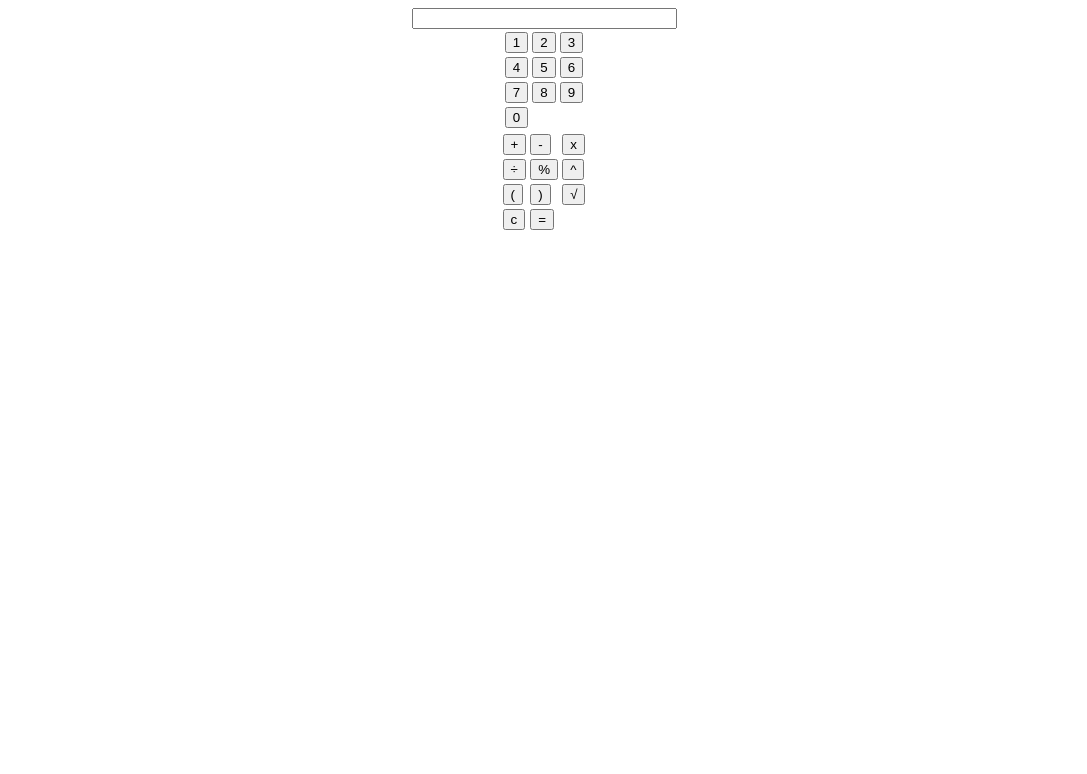
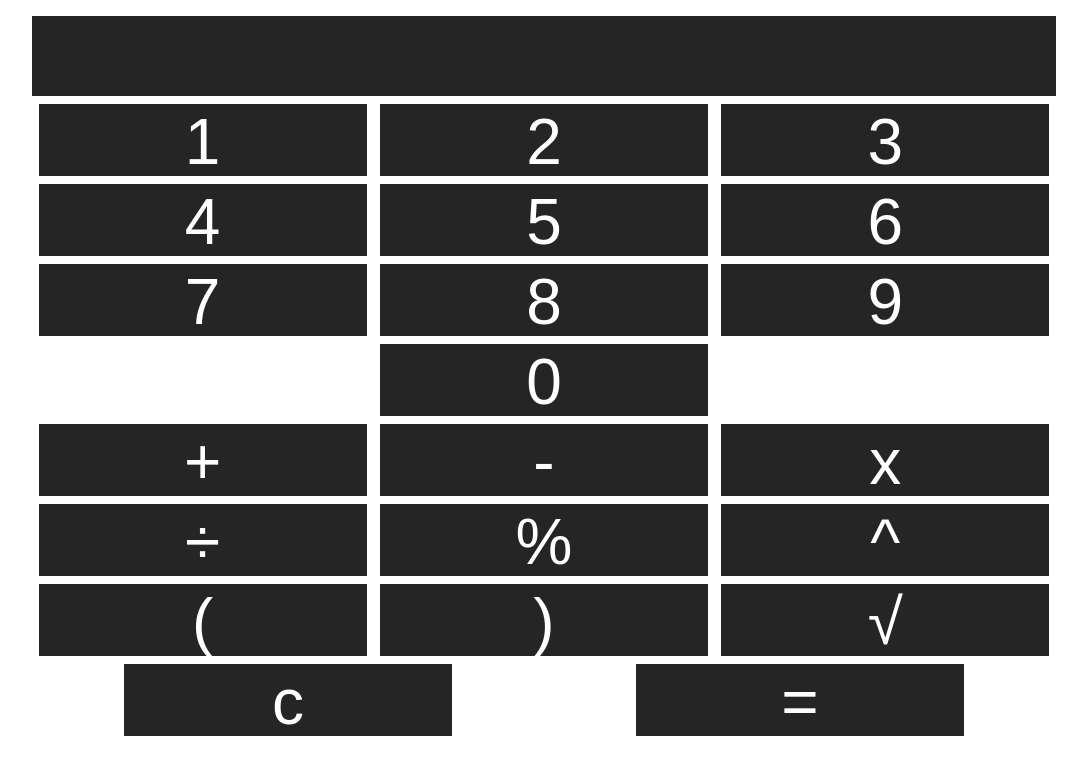
Before and after one commit to iamzr/js-calculator, a plain HTML site: page index.html in a window 1280 px wide. Shown: the whole page, without its empty margins (96-1183 px from the left). Drawn offline with Linux system fonts and the light colour scheme.

Commit message:
Added css

```diff
--- a/index.html
+++ b/index.html
@@ -2,10 +2,15 @@
 <html>
   <head>
     <title>Calc</title>
+    <link
+      rel="css-reset"
+      href="https://meyerweb.com/eric/tools/css/reset/reset.css"
+    />
+    <link rel="stylesheet" href="styles.css" />
     <script>
       function myFunction(clickedId) {
         document.calc.result.value += clickedId;
-        console.log(document.calc.result.value)
+        console.log(document.calc.result.value);
       }
       function Clear() {
         document.calc.result.value = "";
@@ -13,12 +18,11 @@
       function compute() {
         try {
           var inp = eval(document.calc.result.value);
-          if (isNaN(inp))
-          {
-            throw new Error
+          if (isNaN(inp)) {
+            throw new Error();
           }
           if (!isFinite(inp)) {
-            throw new Error
+            throw new Error();
           }
           document.calc.result.value = inp;
         } catch (err) {
@@ -27,133 +31,51 @@
       }
       function sqrt(input) {
         try {
-        return Math.sqrt(input);
+          return Math.sqrt(input);
         } catch (err) {
-          return err
+          return err;
         }
       }
     </script>
   </head>
   <body>
-    <center>
+    <div class="container">
       <form name="calc">
-        <input type="text" name="result" size="30px" readonly />
+        <input
+          class="calc-screen"
+          type="text"
+          name="result"
+          size="30px"
+          readonly
+        />
       </form>
-      <table>
-        <tr>
-          <td>
-            <button type="button" id="1" onclick="myFunction(this.id)">
-              1
-            </button>
-          </td>
-          <td>
-            <button type="button" id="2" onclick="myFunction(this.id)">
-              2
-            </button>
-          </td>
-          <td>
-            <button type="button" id="3" onclick="myFunction(this.id)">
-              3
-            </button>
-          </td>
-        </tr>
-        <tr>
-          <td>
-            <button type="button" id="4" onclick="myFunction(this.id)">
-              4
-            </button>
-          </td>
-          <td>
-            <button type="button" id="5" onclick="myFunction(this.id)">
-              5
-            </button>
-          </td>
-          <td>
-            <button type="button" id="6" onclick="myFunction(this.id)">
-              6
-            </button>
-          </td>
-        </tr>
-        <tr>
-          <td>
-            <button type="button" id="7" onclick="myFunction(this.id)">
-              7
-            </button>
-          </td>
-          <td>
-            <button type="button" id="8" onclick="myFunction(this.id)">
-              8
-            </button>
-          </td>
-          <td>
-            <button type="button" id="9" onclick="myFunction(this.id)">
-              9
-            </button>
-          </td>
-        </tr>
-        <tr>
-          <td>
-            <button type="button" id="0" onclick="myFunction(this.id)">
-              0
-            </button>
-          </td>
-
-      </table>
-      <table>
-        <tr>
-          <td>
-            <button type="button" id="+" onclick="myFunction(this.id)">
-              +
-            </button>
-          </td>
-          <td>
-            <button type="button" id="-" onclick="myFunction(this.id)">
-              -
-            </button>
-          </td>
-          <td>
-            <button type="button" id="*" onclick="myFunction(this.id)">
-              x
-            </button>
-          </td>
-
-        </tr>
-<tr>
-          <td>
-            <button type="button" id="/" onclick="myFunction(this.id)">
-              ÷
-            </button>
-          </td>
-          <td>
-            <button type="button" id="%" onclick="myFunction(this.id)">
-              %
-            </button>
-          </td>
-          <td>
-            <button type="button" id="**" onclick="myFunction(this.id)">
-              ^
-            </button>
-          </td>
-</tr>
-<tr>
-          <td>
-            <button type="button" id="(" onclick="myFunction(this.id)">
-              (
-            </button>
-          </td>
-          <td>
-            <button type="button" id=")" onclick="myFunction(this.id)">
-              )
-            </button>
-          </td>
-
-        <td><button type="button" id="sqrt(" onclick="myFunction(this.id)">√</button></td>
-</tr>
-        </tr>
-      <td><button type="button" id="CLEAR" onclick="Clear()">c</button></td>
-      <td><button type="button" id="ANS" onclick="compute()">=</button></td>
-
-</table>
-    </center>
+      <div class="grid">
+        <button type="button" id="1" onclick="myFunction(this.id)">1</button>
+        <button type="button" id="2" onclick="myFunction(this.id)">2</button>
+        <button type="button" id="3" onclick="myFunction(this.id)">3</button>
+        <button type="button" id="4" onclick="myFunction(this.id)">4</button>
+        <button type="button" id="5" onclick="myFunction(this.id)">5</button>
+        <button type="button" id="6" onclick="myFunction(this.id)">6</button>
+        <button type="button" id="7" onclick="myFunction(this.id)">7</button>
+        <button type="button" id="8" onclick="myFunction(this.id)">8</button>
+        <button type="button" id="9" onclick="myFunction(this.id)">9</button>
+        <button type="button" id="0" onclick="myFunction(this.id)">0</button>
+      </div>
+      <div class="grid">
+        <button type="button" id="+" onclick="myFunction(this.id)">+</button>
+        <button type="button" id="-" onclick="myFunction(this.id)">-</button>
+        <button type="button" id="*" onclick="myFunction(this.id)">x</button>
+        <button type="button" id="/" onclick="myFunction(this.id)">÷</button>
+        <button type="button" id="%" onclick="myFunction(this.id)">%</button>
+        <button type="button" id="**" onclick="myFunction(this.id)">^</button>
+        <button type="button" id="(" onclick="myFunction(this.id)">(</button>
+        <button type="button" id=")" onclick="myFunction(this.id)">)</button>
+        <button type="button" id="sqrt(" onclick="myFunction(this.id)">
+          √
+        </button>
+        <button type="button" id="CLEAR" onclick="Clear()">c</button>
+        <button type="button" id="ANS" onclick="compute()">=</button>
+      </div>
+    </div>
   </body>
 </html>
--- /dev/null
+++ b/styles.css
@@ -0,0 +1,43 @@
+* {
+  box-sizing: border-box;
+}
+
+.calc-screen {
+  width: 100%;
+  font-size: 10vh;
+  height: 10vh;
+  border: none;
+  background-color: #252525;
+  color: #fff;
+  text-align: right;
+  margin: 1vh;
+  margin-left: auto;
+  margin-right: auto;
+}
+
+.grid {
+  display: flex;
+  flex-wrap: wrap;
+  justify-content: space-around;
+  align-items: center;
+}
+
+button {
+  flex: 0 0 32%;
+  margin-bottom: 1vh;
+  font-size: 8vh;
+  height: 9vh;
+  border: none;
+  background-color: #252525;
+  color: #fff;
+  text-align: center;
+}
+
+@media only screen and (min-width: 1030px) {
+  .container {
+    max-width: 1024px;
+    width: 1024px;
+    margin-right: auto;
+    margin-left: auto;
+  }
+}
```
